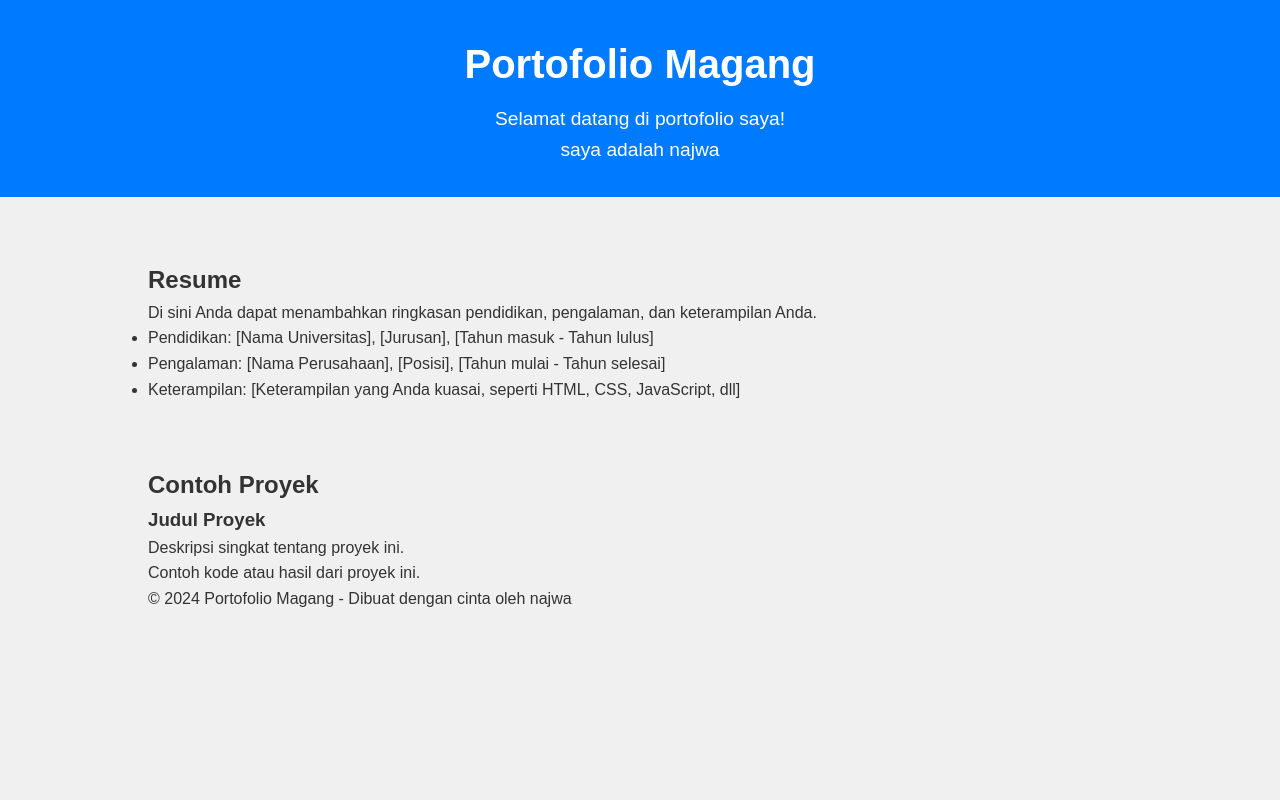
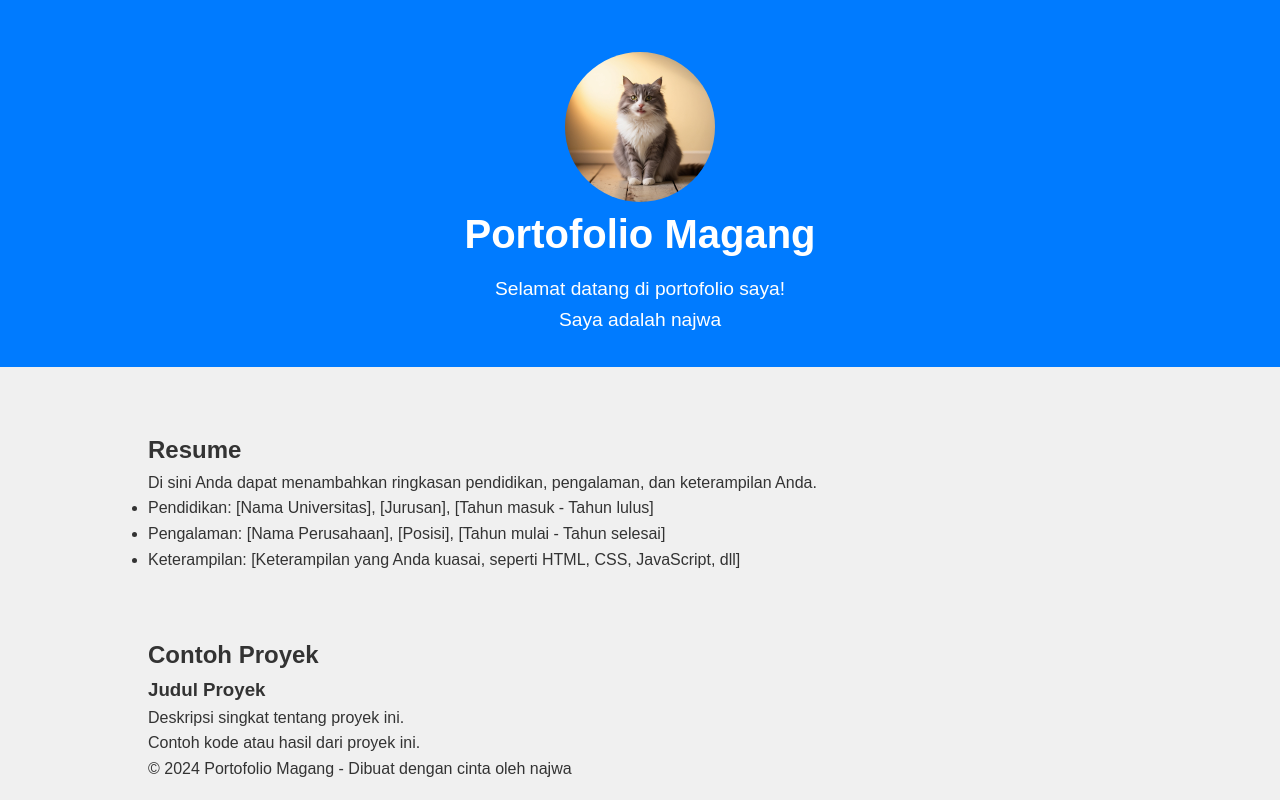
Before and after one commit to NabilaRahmalia/NabilaRahmalia.github.io, a plain HTML site: page index.html in a window 1280 px wide. Drawn offline with Linux system fonts and the light colour scheme.

Commit message:
menambahkan avatar

```diff
--- a/index.html
+++ b/index.html
@@ -5,13 +5,26 @@
     <meta name="viewport" content="width=device-width, initial-scale=1.0">
     <title>Portofolio Magang</title>
     <link rel="stylesheet" href="assets/css/style.css"> <!-- Memuat file CSS terpisah -->
+    <style>
+        /* CSS untuk avatar */
+        .avatar {
+            display: block;
+            width: 150px; /* Sesuaikan ukuran sesuai kebutuhan */
+            height: 150px; /* Sesuaikan ukuran sesuai kebutuhan */
+            border-radius: 50%; /* Membuat gambar menjadi lingkaran */
+            object-fit: cover; /* Memastikan gambar terisi penuh di dalam lingkaran */
+            margin: 0 auto; /* Mengatur agar avatar berada di tengah */
+            margin-top: 20px; /* Jarak atas dari judul */
+        }
+    </style>
 </head>
 <body>
     <header>
         <div class="container">
+            <img src="assets/img/profile.jpg.jpg" alt="Avatar" class="avatar">
             <h1>Portofolio Magang</h1>
             <p>Selamat datang di portofolio saya!</p>
-            <p>saya adalah najwa</p>
+            <p>Saya adalah najwa</p>
         </div>
     </header>
 
```
Also changed, not shown: assets/img/profile.jpg.jpg (added).
